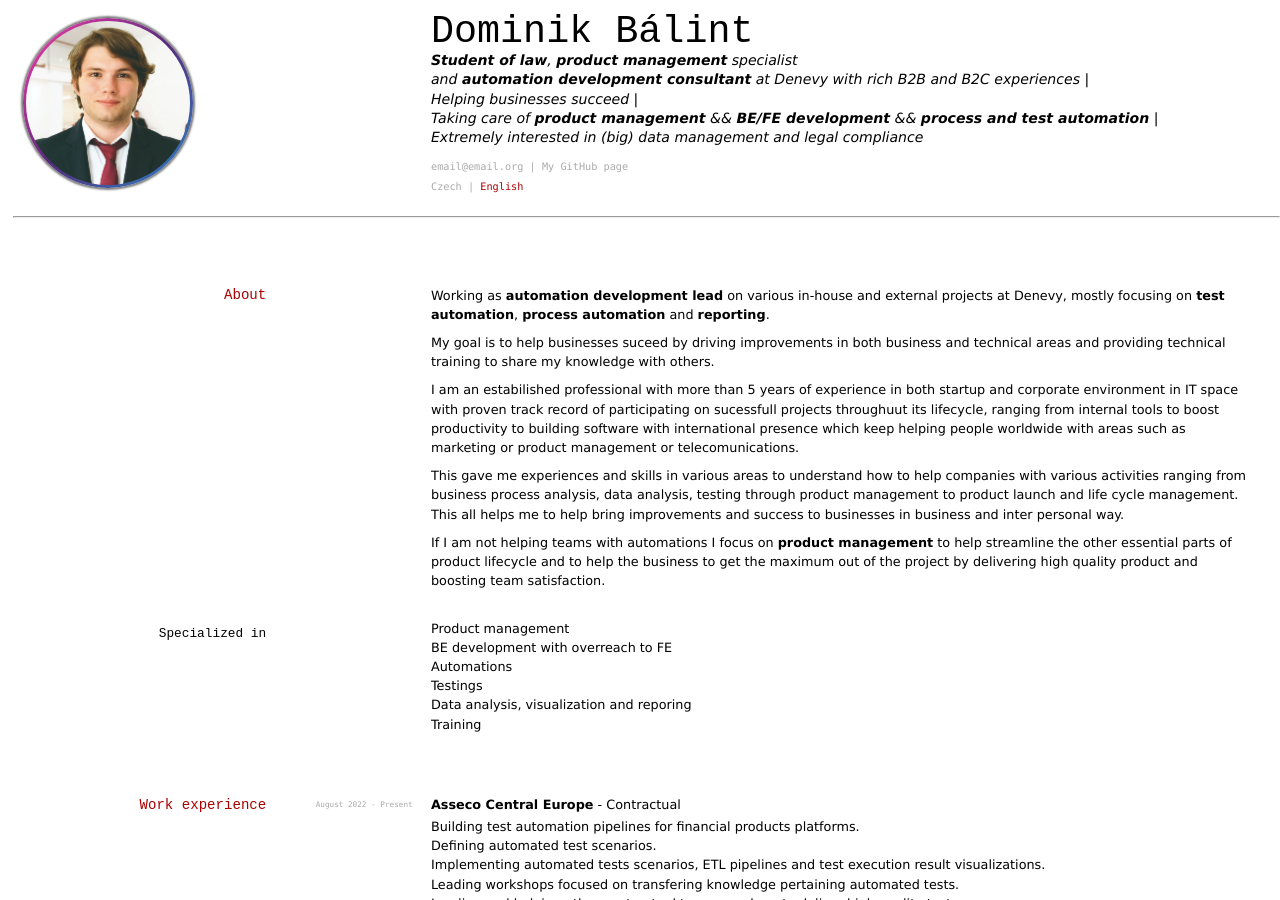
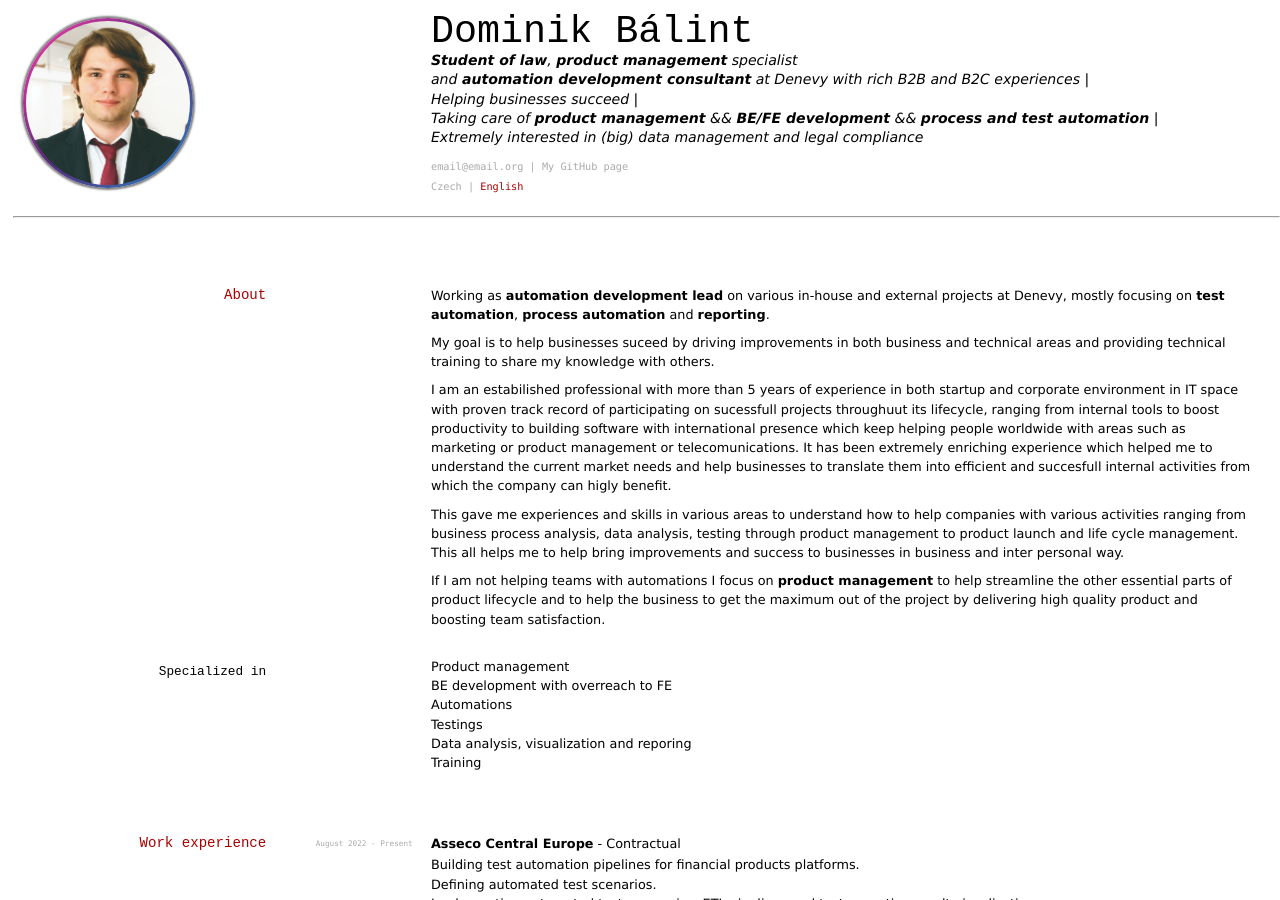
Before and after one commit to Dominik-97/curriculum-vitae, a Jekyll site: the page built from index.md, in a window 1280 px wide and 900 px high. Built offline with Jekyll 4.4.1, drawn with Linux system fonts in a browser that asks for light colours; some of the changed text lies outside the part shown.

Commit message:
Editing the about section.

```diff
--- a/index.md
+++ b/index.md
@@ -37,7 +37,7 @@ Working as **automation development lead** on various in-house and external proj
 
 My goal is to help businesses suceed by driving improvements in both business and technical areas and providing technical training to share my knowledge with others. <br>
 
-I am an estabilished professional with more than 5 years of experience in both startup and corporate environment in IT space with proven track record of participating on sucessfull projects throughuut its lifecycle, ranging from internal tools to boost productivity to building software with international presence which keep helping people worldwide with areas such as marketing or product management or telecomunications. <br>
+I am an estabilished professional with more than 5 years of experience in both startup and corporate environment in IT space with proven track record of participating on sucessfull projects throughuut its lifecycle, ranging from internal tools to boost productivity to building software with international presence which keep helping people worldwide with areas such as marketing or product management or telecomunications. It has been extremely enriching experience which helped me to understand the current market needs and help businesses to translate them into efficient and succesfull internal activities from which the company can higly benefit. <br>
 
 This gave me experiences and skills in various areas to understand how to help companies with various activities ranging from business process analysis, data analysis, testing through product management to product launch and life cycle management. This all helps me to help bring improvements and success to businesses in business and inter personal way. <br>
 
@@ -287,7 +287,6 @@ In case your QA is not working as efficiently as it could, or you dont know how
 
 ---
 
-I have experiences from smaller companies all tha way to corporates like T-Mobile, Asseco, Renomia and Packeta. It has been extremely enriching experience which helped me to understand the current market needs and help businesses to translate them into efficient and succesfull internal activities from which the company can higly benefit.
 
 
 
```
